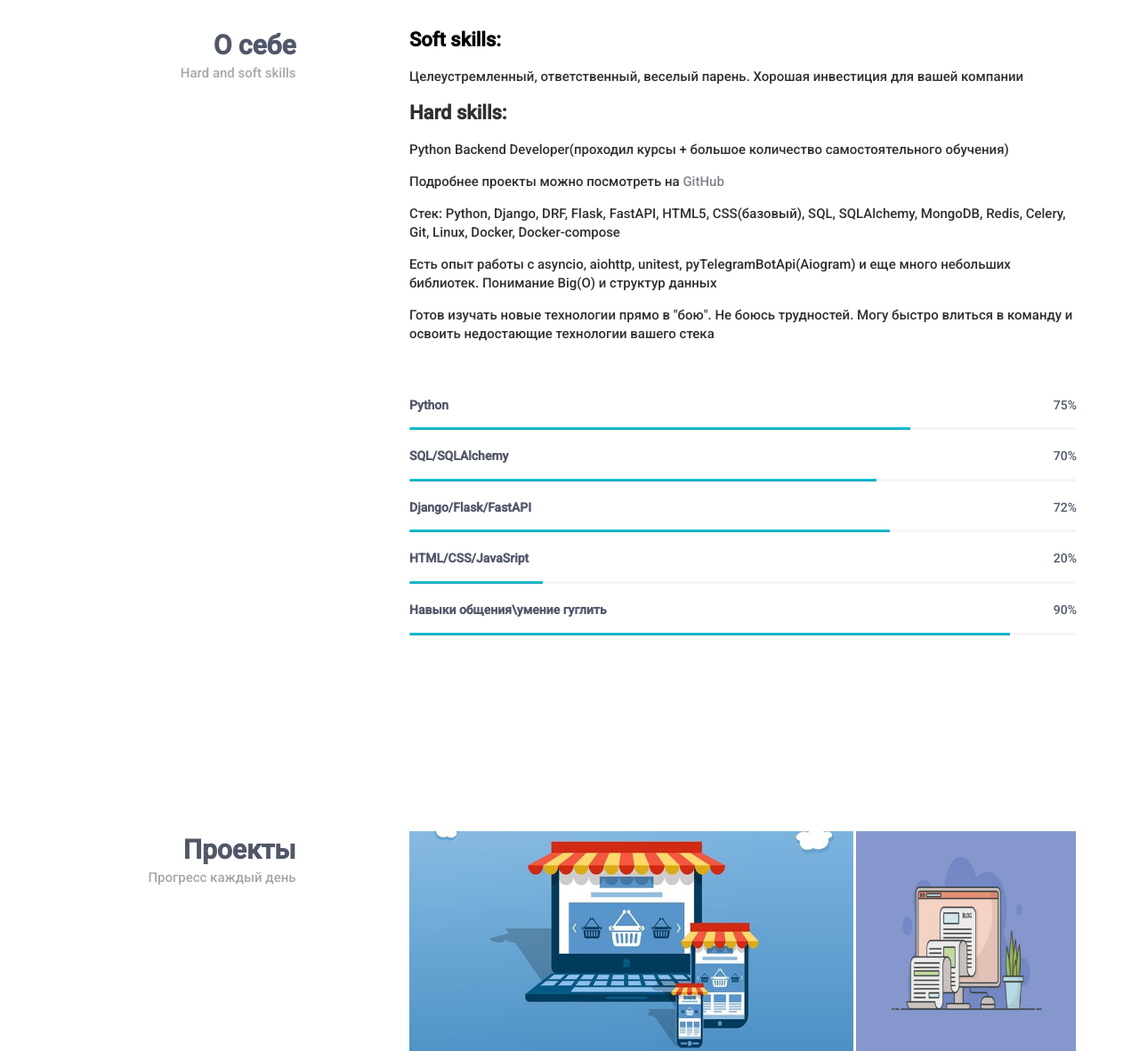
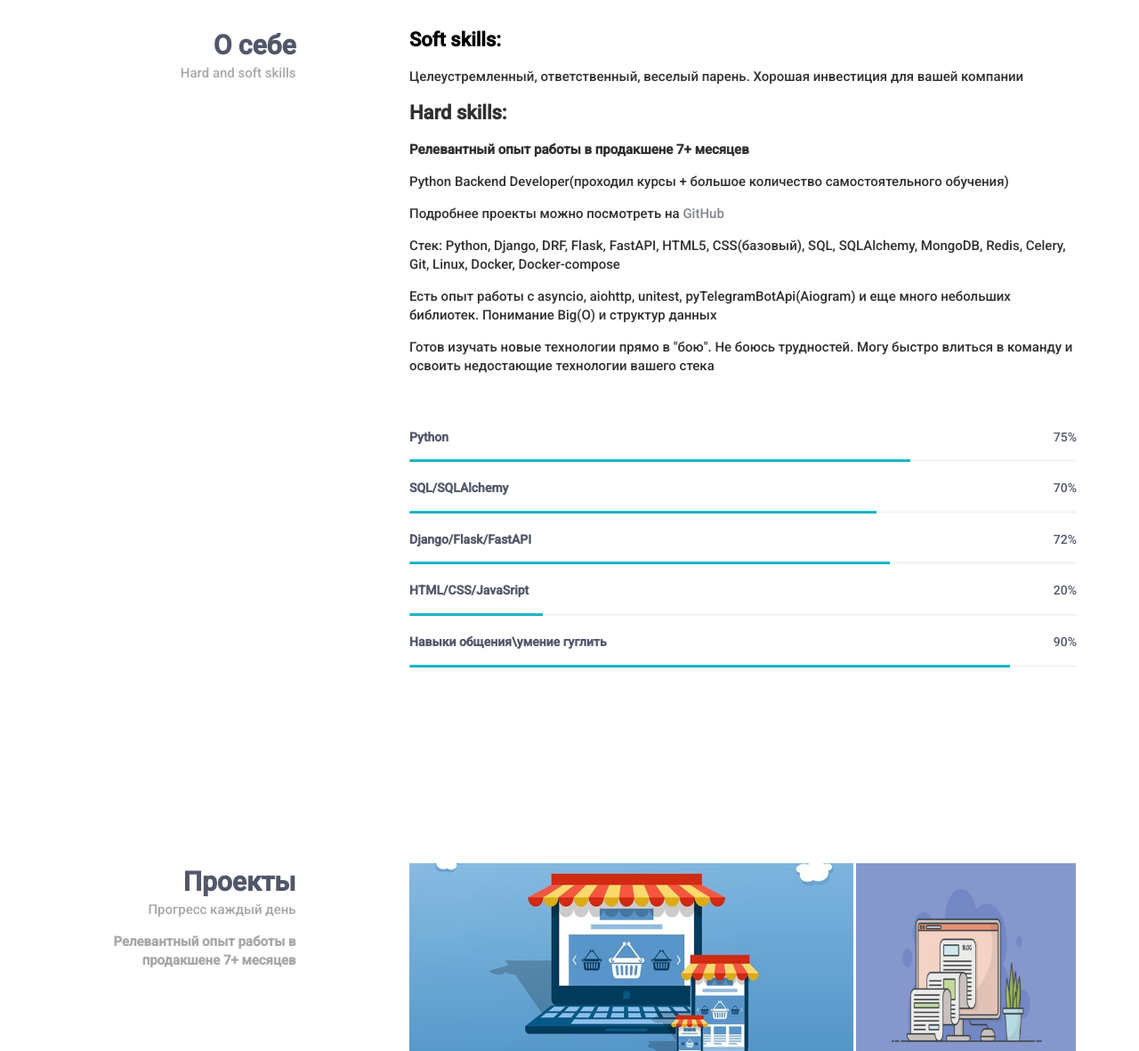
Before and after one commit to romaha57/romaha57.github.io, a plain HTML site: page index.html in a window 1280 px wide. Shown: the part 731-1912 px from the top of the page at 89% size. Drawn offline with Linux system fonts and the light colour scheme.

Commit message:
Update index.html
add experience description

```diff
--- a/index.html
+++ b/index.html
@@ -125,6 +125,7 @@
                             <h4 style="color: black">Soft skills:</h4>
                             <p style="color: #303030">Целеустремленный, ответственный, веселый парень. Хорошая инвестиция для вашей компании</p>
                             <h4 style="color: #303030">Hard skills:</h4>
+                            <p style="color: #303030"><strong>Релевантный опыт работы в продакшене 7+ месяцев</strong></p>
                             <p style="color: #303030">Python Backend Developer(проходил курсы + большое количество самостоятельного обучения)
                             <p style="color: #303030">Подробнее проекты можно посмотреть на <a href="https://github.com/romaha57">GitHub</a></p>
                             <p style="color: #303030">Стек:  Python, Django, DRF, Flask, FastAPI, HTML5, CSS(базовый), SQL, SQLAlchemy, MongoDB, Redis, Celery, Git, Linux, Docker, Docker-compose</p>
@@ -180,6 +181,7 @@
                         <div class="text-right sm-text-left">
                             <h2 class="margin-b-0">Проекты</h2>
                             <p>Прогресс каждый день</p>
+                            <p><strong>Релевантный опыт работы в продакшене 7+ месяцев</strong></p>
                         </div>
                     </div>
                     <div class="col-sm-8 col-sm-offset-1">
```
